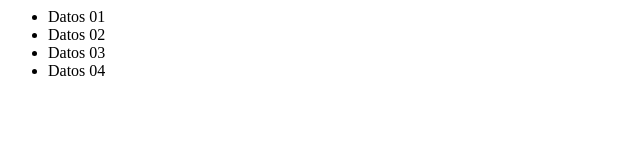
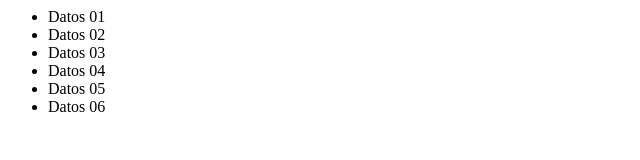
Before and after one commit to Dwardz/RPS, a plain HTML site: page index.html in a window 1280 px wide. Shown: the whole page, without its empty margins (0-640 px from the left). Drawn offline with Linux system fonts and the light colour scheme.

Commit message:
index.hmtl

```diff
--- a/index.html
+++ b/index.html
@@ -12,6 +12,8 @@
  <li>Datos 02</li>
  <li>Datos 03</li>
  <li>Datos 04</li>
+ <li>Datos 05</li>
+ <li>Datos 06</li>
 </ul>
 
 
```
